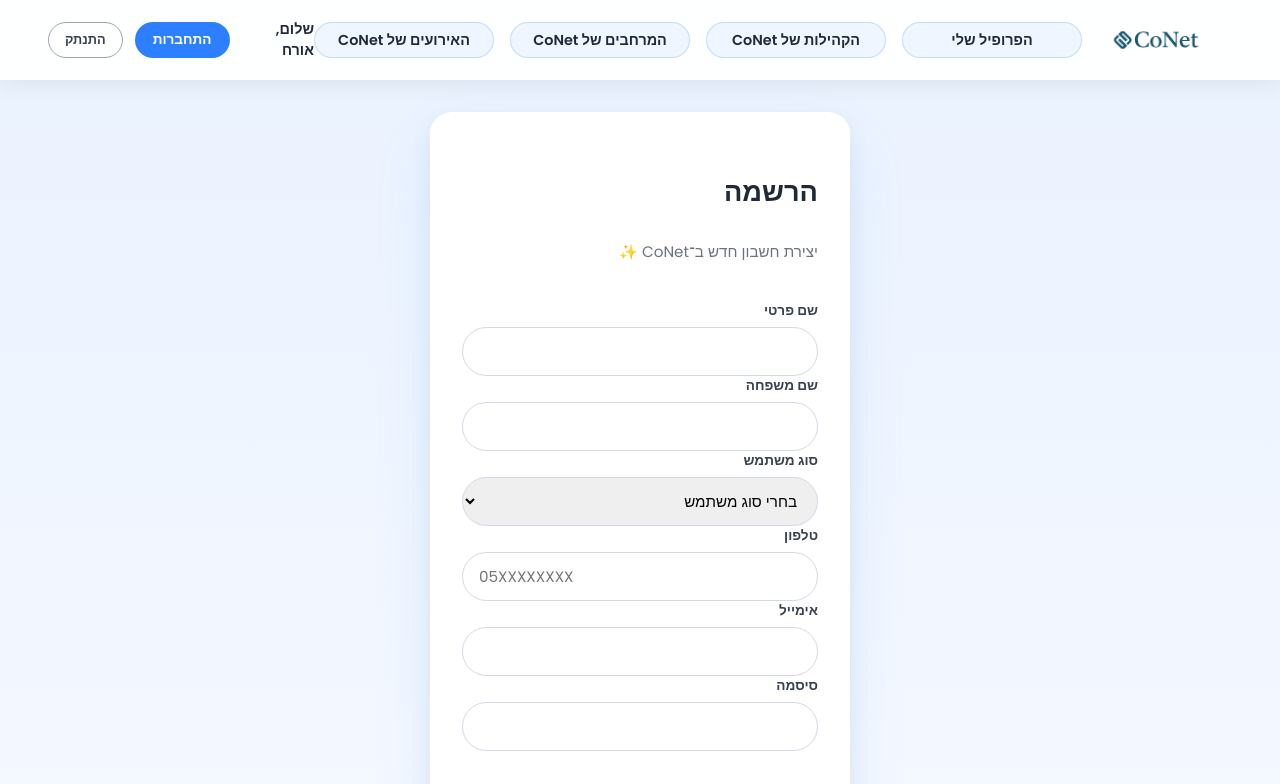
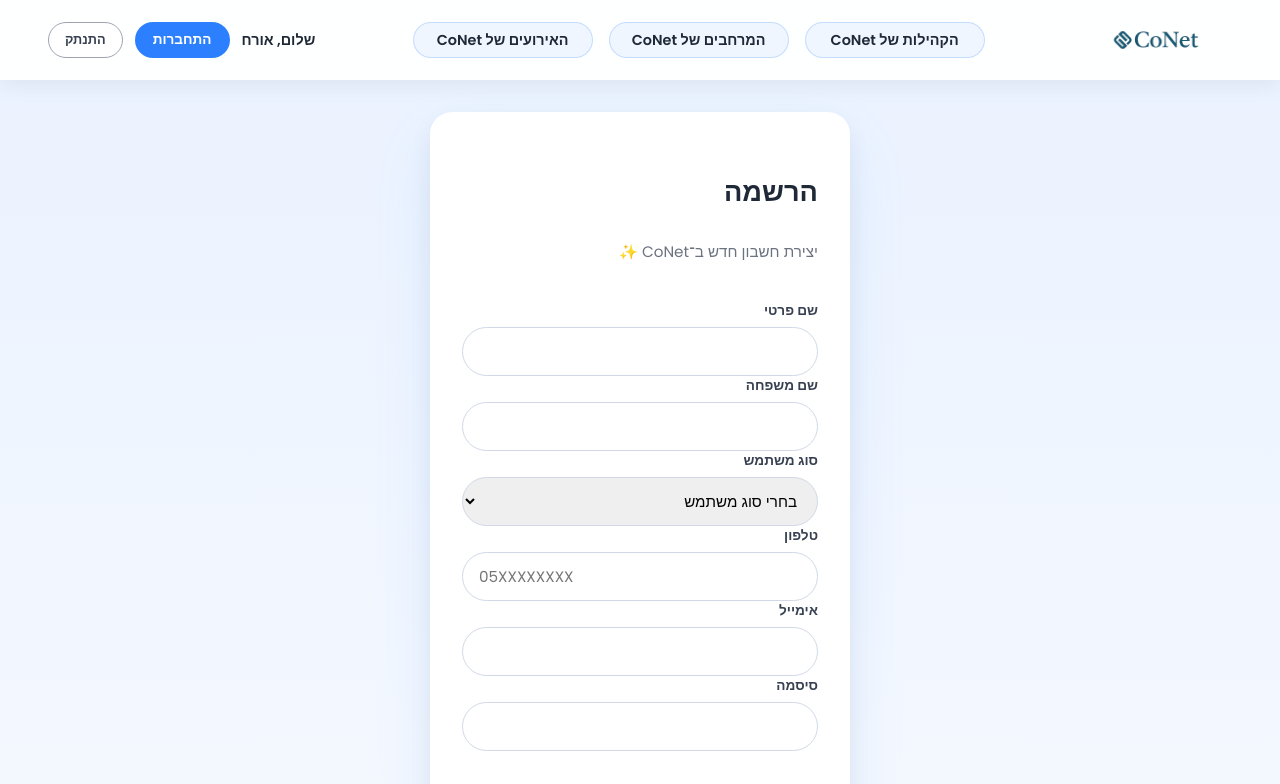
Before and after one commit to romito24/CoNet_NEW, a website: page public/signup.html in a window 1280 px wide. Shown: the top 784 px of the page. Drawn offline with Linux system fonts and the light colour scheme.

Commit message:
Update signup.html

```diff
--- a/public/signup.html
+++ b/public/signup.html
@@ -27,7 +27,6 @@
 
     <!-- NAV -->
     <nav class="conet-nav-links">
-      <a href="profile.html">הפרופיל שלי</a>
       <a href="communities.html">הקהילות של CoNet</a>
       <a href="search.html">המרחבים של CoNet</a>
       <a href="events.html">האירועים של CoNet</a>
```
